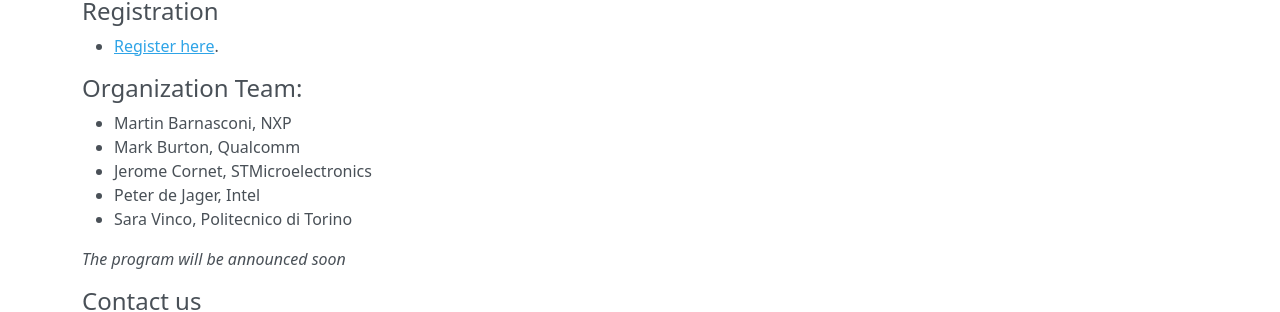
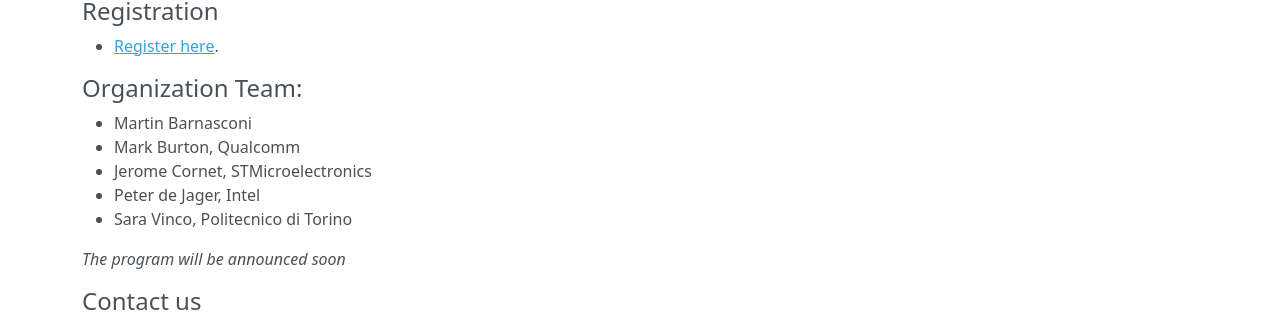
Before and after one commit to accellera-official/systemc.org, an MkDocs documentation site: the page built from docs/events/sced2026.md, in a window 1280 px wide and 1231 px high. Shown: the part 488-800 px from the top of the window. Built offline with MkDocs 1.6.1, drawn with Linux system fonts in a browser that asks for light colours; nearby versions of some CDN libraries.

Commit message:
update sced

```diff
--- a/docs/events/sced2026.md
+++ b/docs/events/sced2026.md
@@ -20,7 +20,7 @@
 
 ## Organization Team:
 
- * Martin Barnasconi, NXP
+ * Martin Barnasconi
  * Mark Burton, Qualcomm
  * Jerome Cornet, STMicroelectronics
  * Peter de Jager, Intel
```
